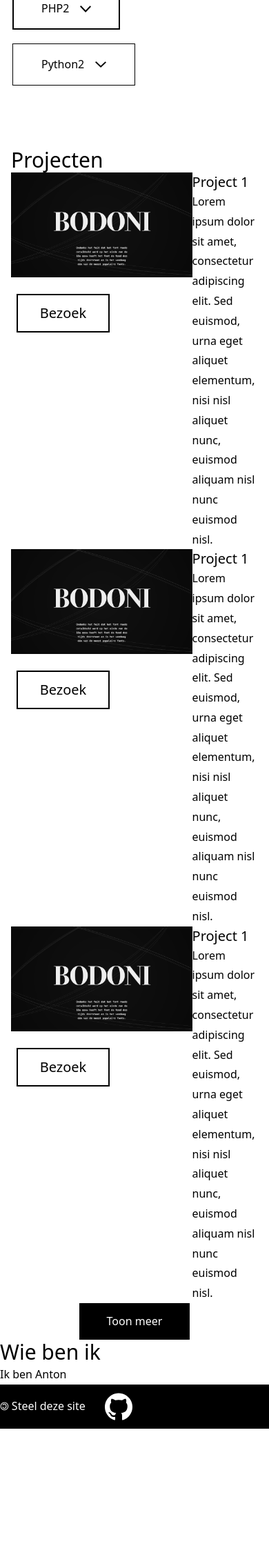
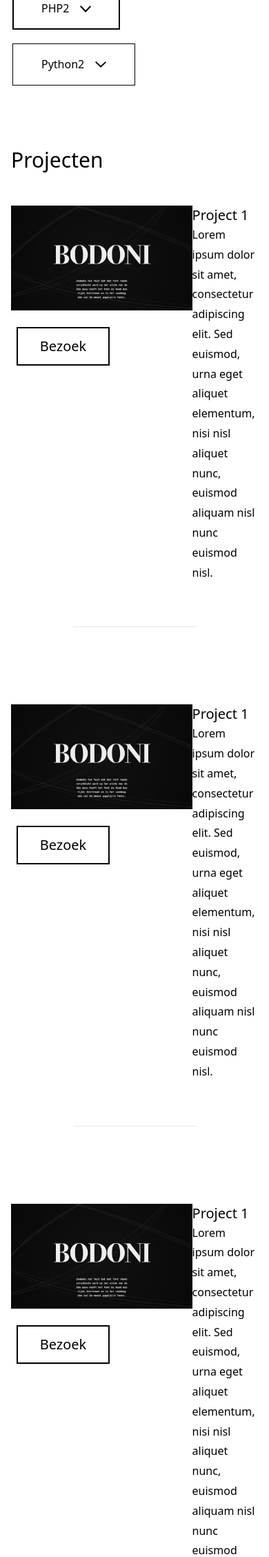
Before and after one commit to Arnhoudt/portfolio, a Flask app: page / in a window 390 px wide; the page is wider, and only the part inside the window is pictured. Shown: the part 1534-3791 px from the top of that part at 69% size. Before the commit the page ends 3605 px from the top of that part, so only its background shows below. Run offline with Flask 2, Linux system fonts and the light colour scheme; style sheets or scripts are compiled from the project's sources.

Commit message:
added horizontal line between projects

```diff
--- a/templates/projects.html
+++ b/templates/projects.html
@@ -2,7 +2,11 @@
     <h2 class="subTitle">Projecten</h2>
     {% for i, project in range(props.projects|length)|zip(props.projects) %}
 
-      <section class="project {% if i > 2 %}hidden{% endif %} flex lg:gap-10 sm:gap-5">
+      <section class="project {% if i > 2 %}hidden{% endif %}">
+        {% if i != 0 %}
+        <div class="flex justify-center"><hr class="w-1/2 my-16"></div>
+        {% endif %}
+        <div class="flex mt-12 lg:gap-10 sm:gap-5">
           <div class="lg:w-3/5 sm:w-1/2">
             <picture>
               <source media="(min-width:1536px)" srcset=
@@ -19,7 +23,7 @@
                 {{url_for('static', filename='build/img/pagePictures/768_{0}'.format(project.img))}} 2x">
               <img class="w-full" src="{{url_for('static', filename='src/img/pagePictures/{0}'.format(project.img))}}" alt="">
             </picture>
-          <div class="flex items-center justify-around my-5">
+            <div class="flex items-center justify-around mt-5">
               <a class="text-black bg-white border-2 border-black text-xl px-8 py-3" href="{{project.url}}">Bezoek</a>
               {% if project.github %}
                 <a href="{{project.github}}">
@@ -32,7 +36,9 @@
             <h3>{{project.title}}</h3>
             <p class="font-light">{{project.text}}</p>
           </div>
+        </div>
       </section>
+
     {% endfor %}
     <button class="showMore flex mx-auto bg-black text-white py-3 px-10">Toon meer</button>
 </article>
```
Lines whose indentation alone changed are shown as unchanged.
